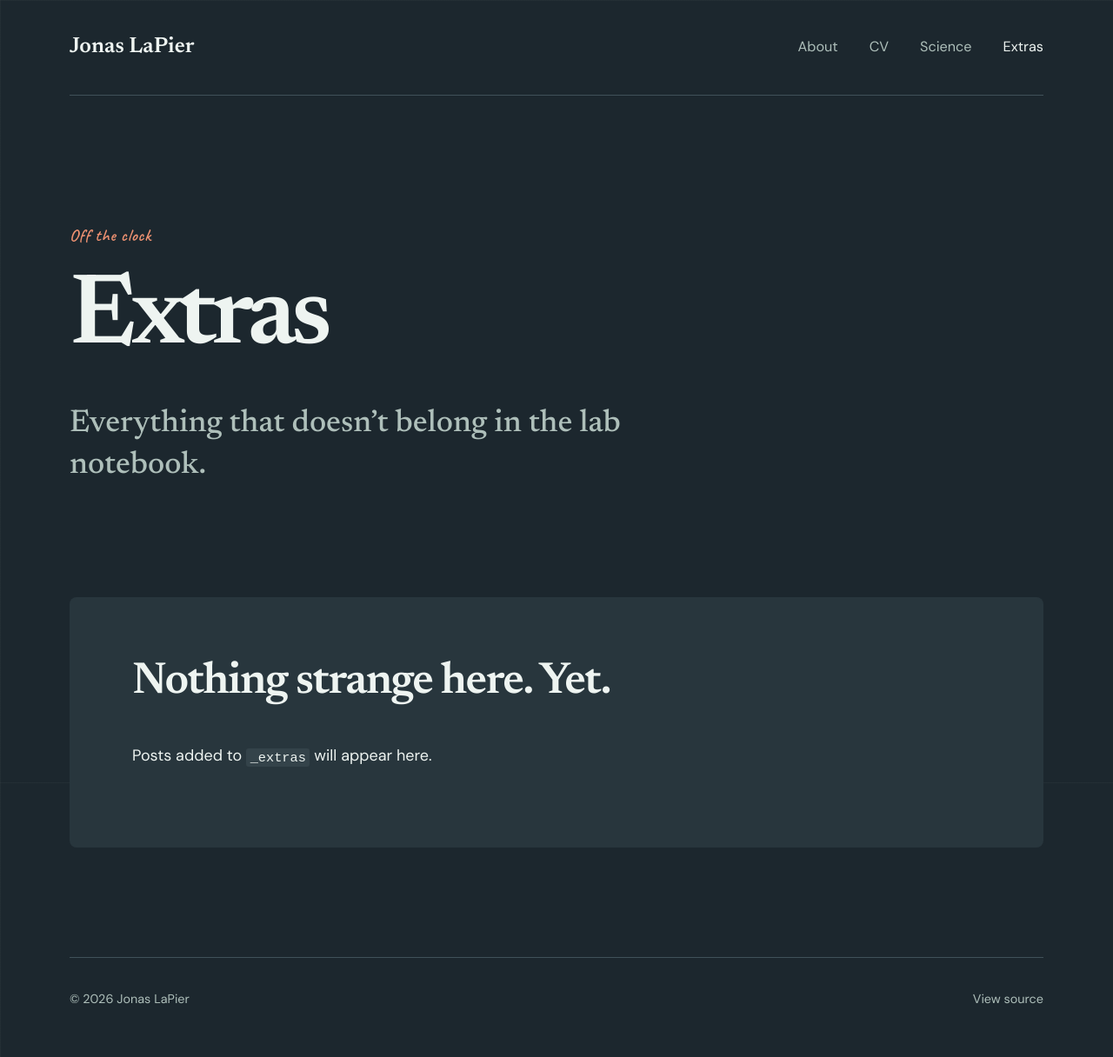
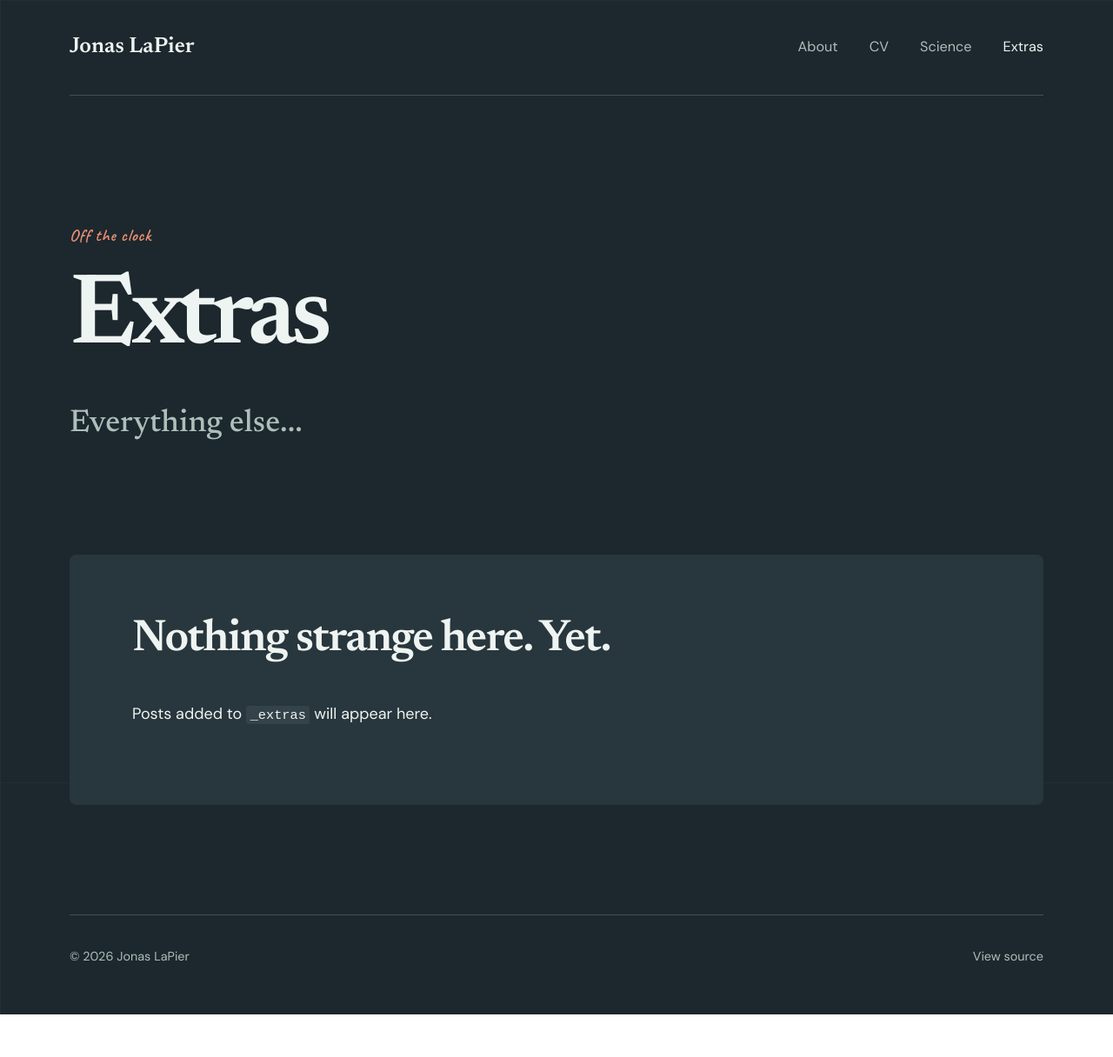
Before and after one commit to Jonas-LaPier/personalwebsite, a Jekyll site: the page built from extras.md, in a window 1280 px wide. Shown: the whole page at 87% size. Built offline with Jekyll 4.4.1, drawn with Linux system fonts in a browser that asks for light colours; after the commit the page ends 1167 px from its top, so only the background shows below that.

Commit message:
Update extras.md

```diff
--- a/extras.md
+++ b/extras.md
@@ -18,7 +18,7 @@ permalink: /extras/
 <header class="page-head">
   <p class="eyebrow">Off the clock</p>
   <h1>Extras</h1>
-  <p class="tagline">Everything that doesn’t belong in the lab notebook.</p>
+  <p class="tagline">Everything else...</p>
 </header>
 
 {% assign extra_posts = site.extras | sort: 'date' | reverse %}
```
